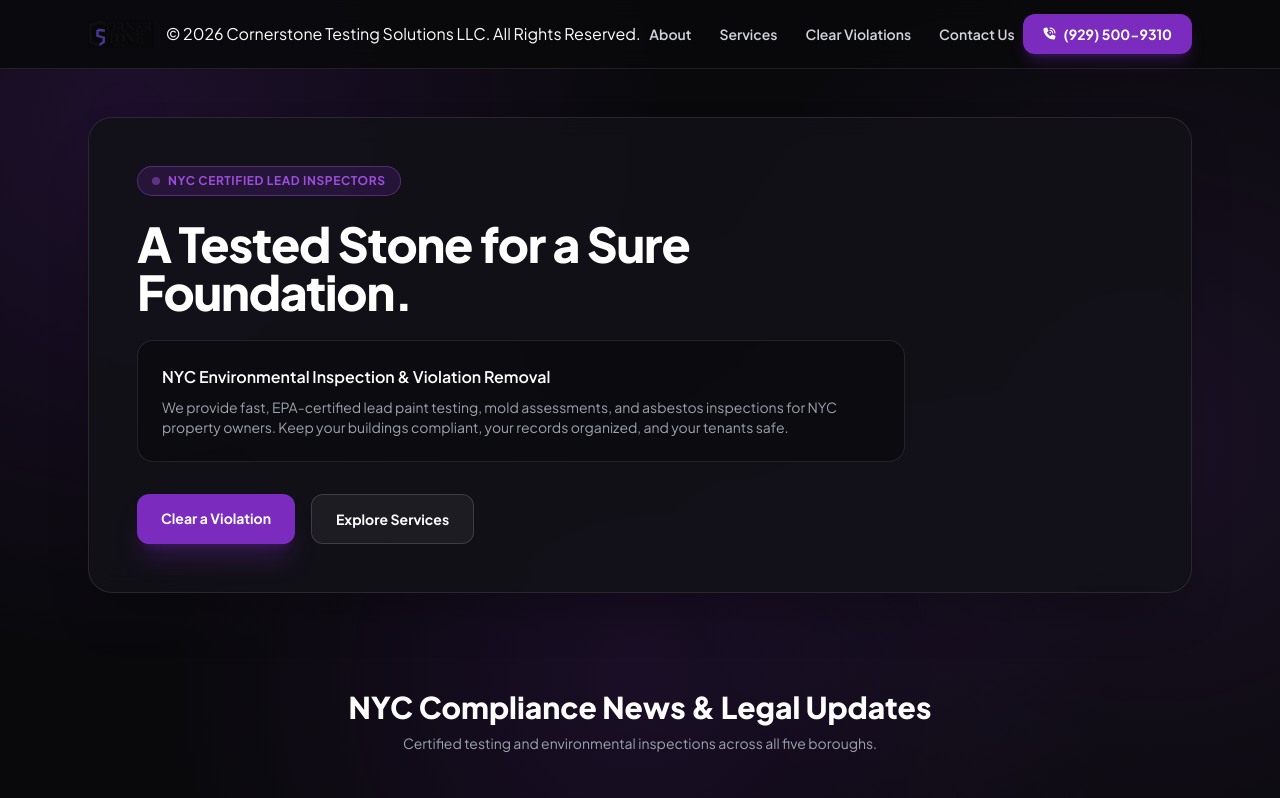
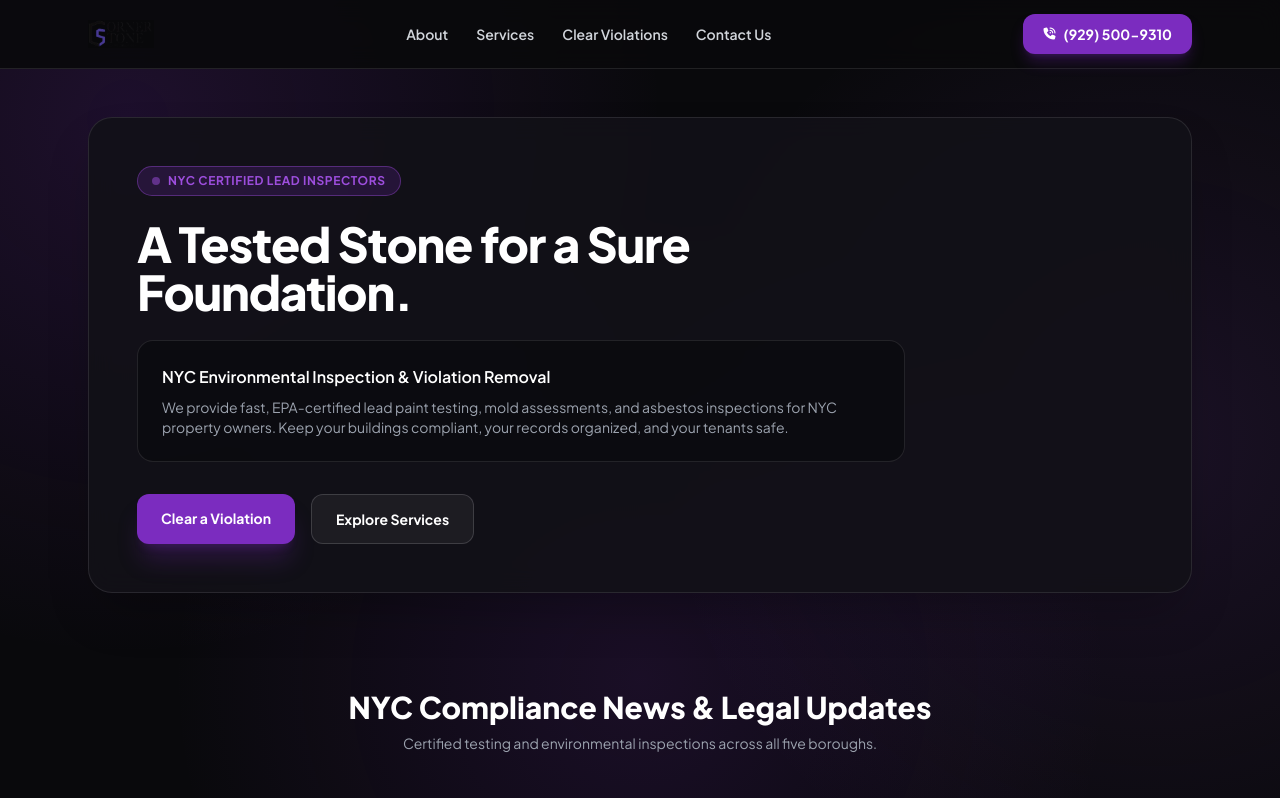
Before and after one commit to prxyusr/cstonetests, a plain HTML site: page index.html in a window 1280 px wide. Shown: the top 798 px of the page. Drawn offline with nearby package versions, Linux system fonts and the light colour scheme.

Commit message:
Update index.html

```diff
--- a/index.html
+++ b/index.html
@@ -96,7 +96,6 @@
     <img src="avatar.png.jpg"
          alt="Cornerstone Testing Solutions"
          class="h-7 w-auto object-contain block mix-blend-screen" />
-    <span>&copy; <span id="year"></span> Cornerstone Testing Solutions LLC. All Rights Reserved.</span>
 </div>
 
             <nav class="hidden md:flex space-x-7 text-sm font-semibold text-gray-300">
```
